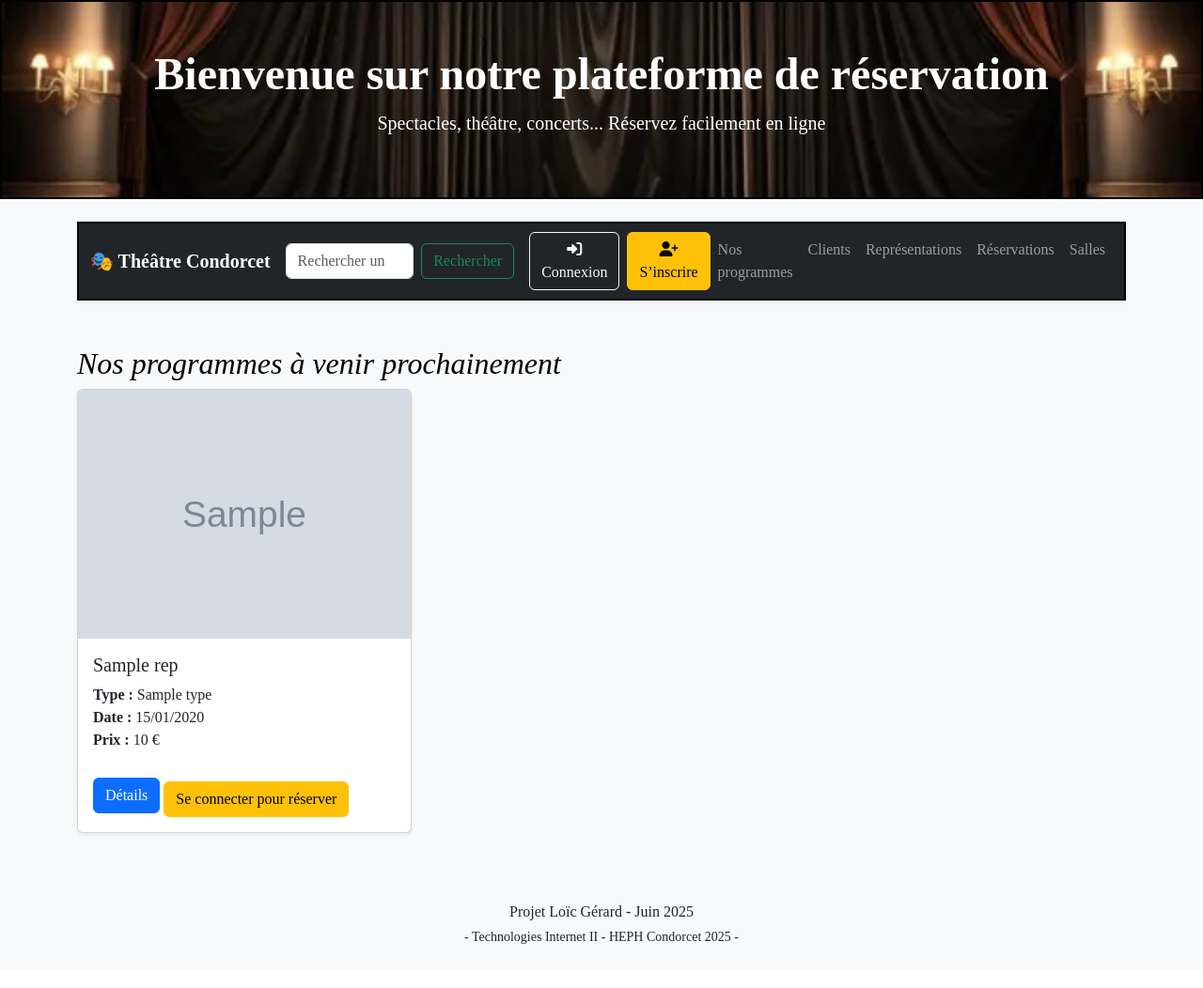
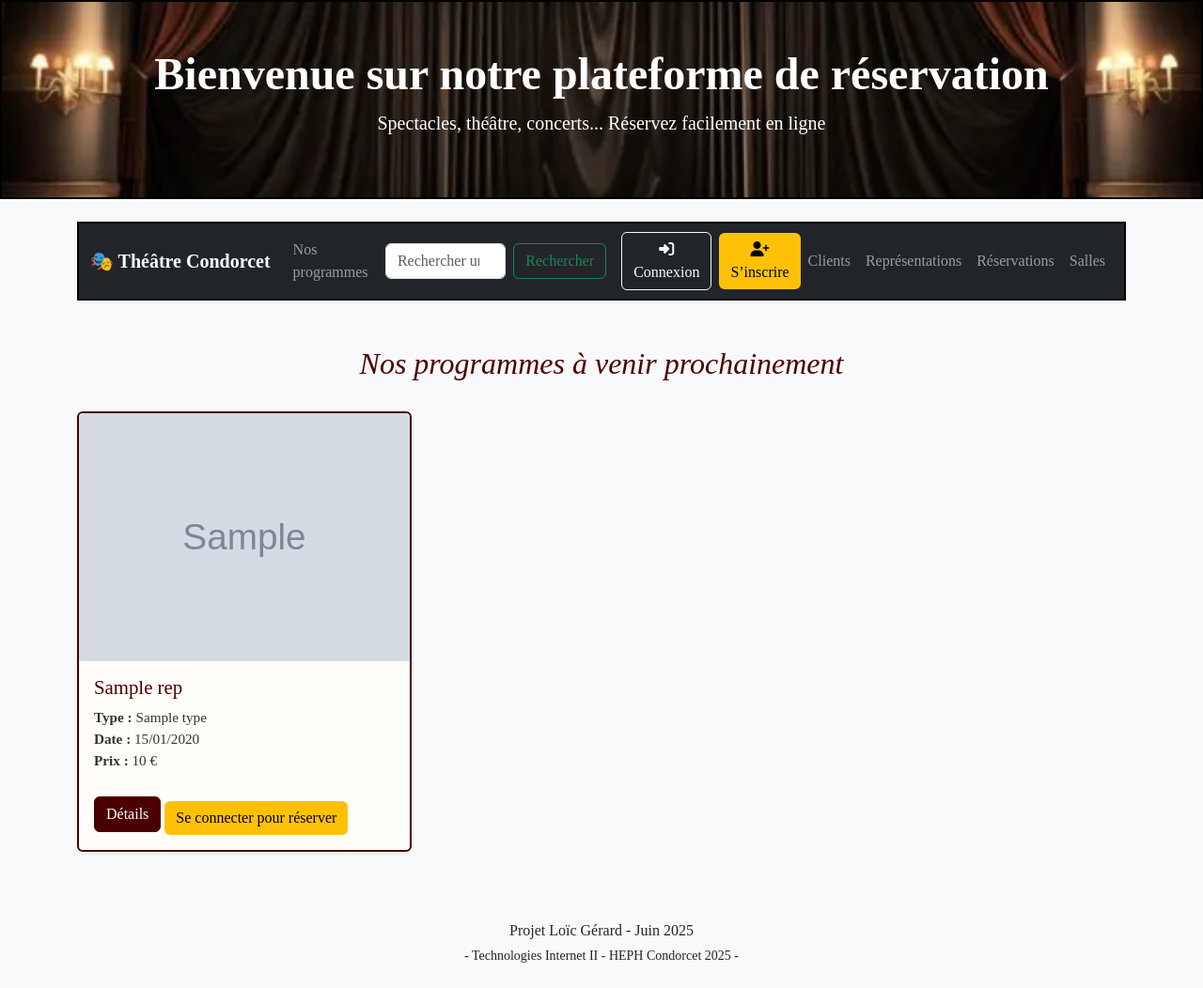
Before and after one commit to LoicGerard01/ProjetFlask2025, a Python web app: template templates/accueil.html in a window 1280 px wide. Shown: the whole page at 94% size. Before the commit the page ends 1005 px from the top, so only its background shows below. Run offline with Jinja, Linux system fonts and the light colour scheme; the template is opened without the code that fills it: most values are stand-ins (such as "Sample title", 1, 10 or a date in 2020); grey boxes marked "Sample" are stand-in pictures.

Commit message:
maj pages utilisateur

```diff
--- a/static/css/style.css
+++ b/static/css/style.css
@@ -123,3 +123,100 @@ footer {
 .table th {
     vertical-align: middle;
 }
+
+/* Titre principal page accueil */
+.titre-accueil {
+    font-size: 2em;
+    font-style: italic;
+    color: #4B0000;
+    margin-bottom: 2rem;
+}
+
+/* Style carte représentation */
+.representation-card {
+    border: 2px solid #4B0000;
+    transition: transform 0.3s ease, box-shadow 0.3s ease;
+    background-color: #fffdf9;
+}
+.representation-card:hover {
+    transform: scale(1.02);
+    box-shadow: 0 4px 12px rgba(0,0,0,0.2);
+}
+
+/* Titre dans les cartes */
+.representation-card h5.card-title {
+    font-size: 1.3em;
+    color: #4B0000;
+    font-family: 'Playfair Display', serif;
+}
+
+/* Texte descriptif */
+.representation-card .card-text {
+    color: #333;
+    font-size: 0.95em;
+}
+
+/* Boutons personnalisés */
+.btn-primary {
+    background-color: #4B0000;
+    border-color: #4B0000;
+}
+.btn-primary:hover {
+    background-color: #800000;
+    border-color: #800000;
+}
+
+.btn-success {
+    background-color: #198754;
+    border: none;
+}
+.btn-success:hover {
+    background-color: #146c43;
+}
+
+.btn-warning {
+    background-color: #ffc107;
+    border: none;
+}
+.btn-warning:hover {
+    background-color: #e0a800;
+}
+
+/* Titre page de représentations */
+.titre-representations {
+    font-size: 2em;
+    color: #4B0000;
+    font-family: 'Playfair Display', serif;
+    font-style: italic;
+}
+
+/* Image miniature */
+.affiche-img {
+    width: 80px;
+    height: auto;
+    border-radius: 4px;
+}
+
+/* Style de la table */
+.table-style th,
+.table-style td {
+    vertical-align: middle;
+    text-align: center;
+    font-size: 0.95em;
+}
+
+/* En-tête de la table */
+.table-header-custom {
+    background-color: #4B0000;
+    color: #fff;
+}
+
+/* Cellule description défilante */
+.description-cell {
+    max-height: 100px;
+    overflow-y: auto;
+    background-color: #f8f9fa;
+    padding: 8px;
+    border-radius: 4px;
+    white-space: pre-wrap;
+}
--- a/templates/accueil.html
+++ b/templates/accueil.html
@@ -1,11 +1,11 @@
 {% extends "layout.html" %}
 {% block content %}
 
-    <h3 class="mt-4">Nos programmes à venir prochainement</h3>
+<h3 class="mt-4 text-center titre-accueil">Nos programmes à venir prochainement</h3>
 <div class="row row-cols-1 row-cols-md-3 g-4">
     {% for rep in representations %}
         <div class="col">
-                <div class="card h-100 shadow-sm">
+            <div class="card h-100 shadow-sm representation-card">
                 <!-- Image -->
                 <img src="{{ url_for('static', filename='images/' + rep.image) }}" class="card-img-top"
                      alt="{{ rep.titre }}">
@@ -18,23 +18,21 @@
                         <strong>Prix :</strong> {{ rep.prix }} €
                     </p>
 
-                        <!-- Bouton description modale   <button type="button" class="btn btn-info" data-bs-toggle="modal" data-bs-target="#modal_{{ rep.id_representation }}">
-                    Voir la description
-                </button>-->
-
+                    <!-- Détail -->
                     <a href="{{ url_for('detail_representation', id=rep.id_representation) }}"
                        class="btn btn-primary mt-2">
                         Détails
                     </a>
 
-                        <!-- Modal -->
+                    <!-- Modal (description) -->
                     <div class="modal fade" id="modal_{{ rep.id_representation }}" tabindex="-1"
                          aria-labelledby="modalLabel_{{ rep.id_representation }}" aria-hidden="true">
                         <div class="modal-dialog">
                             <div class="modal-content">
                                 <div class="modal-header">
-                                        <h5 class="modal-title" id="modalLabel_{{ rep.id_representation }}">Description
-                                            de {{ rep.titre }}</h5>
+                                    <h5 class="modal-title" id="modalLabel_{{ rep.id_representation }}">
+                                        Description de {{ rep.titre }}
+                                    </h5>
                                     <button type="button" class="btn-close" data-bs-dismiss="modal"
                                             aria-label="Fermer"></button>
                                 </div>
@@ -42,8 +40,7 @@
                                     {{ rep.description | e | replace('\n', '<br>') | safe }}
                                 </div>
                                 <div class="modal-footer">
-                                        <button type="button" class="btn btn-secondary" data-bs-dismiss="modal">Fermer
-                                        </button>
+                                    <button type="button" class="btn btn-secondary" data-bs-dismiss="modal">Fermer</button>
                                 </div>
                             </div>
                         </div>
@@ -52,7 +49,7 @@
                     {% if session.get("client") %}
                         <a href="{{ url_for('reservations') }}" class="btn btn-success mt-3">Réserver</a>
                     {% else %}
-                            <a href="#" class="btn btn-warning mt-3" data-bs-toggle="tooltip"
+                        <a href="{{ url_for('login') }}" class="btn btn-warning mt-3" data-bs-toggle="tooltip"
                            title="Vous devez vous connecter pour réserver">Se connecter pour réserver</a>
                     {% endif %}
                 </div>
@@ -60,4 +57,5 @@
         </div>
     {% endfor %}
 </div>
+
 {% endblock %}
--- a/templates/menu.html
+++ b/templates/menu.html
@@ -9,11 +9,18 @@
                 aria-expanded="false" aria-label="Toggle navigation">
             <span class="navbar-toggler-icon"></span>
         </button>
+        <ul class="navbar-nav me-auto mb-2 mb-lg-0">
+
+            <li class="nav-item">
+                <a class="nav-link" href="{{ url_for('programmes') }}">Nos programmes</a>
+            </li>
+        </ul>
 
         <div class="collapse navbar-collapse" id="navbarSupportedContent">
             <!-- Formulaire de recherche -->
             <form class="d-flex" role="search" method="GET" action="{{ url_for('recherche') }}">
-                <input class="form-control me-2" type="search" name="query" placeholder="Rechercher un spectacle..." aria-label="Search">
+                <input class="form-control me-2" type="search" name="query" placeholder="Rechercher un spectacle..."
+                       aria-label="Search">
                 <button class="btn btn-outline-success" type="submit">Rechercher</button>
             </form>
 
@@ -32,11 +39,8 @@
                     </a>
                 {% endif %}
             </div>
-        <!-- Liens de navigation -->
+            <!-- Liens de navigation -->
             <ul class="navbar-nav me-auto mb-2 mb-lg-0">
-                <li class="nav-item">
-                    <a class="nav-link" href="{{ url_for('programmes') }}">Nos programmes</a>
-                </li>
                 <li class="nav-item">
                     <a class="nav-link" href="{{ url_for('clients') }}">Clients</a>
                 </li>
```
Also changed, not shown: templates/programmes.html (+2 -9 lines), templates/produits_categorie.html (deleted). Lines whose indentation alone changed are shown as unchanged.
